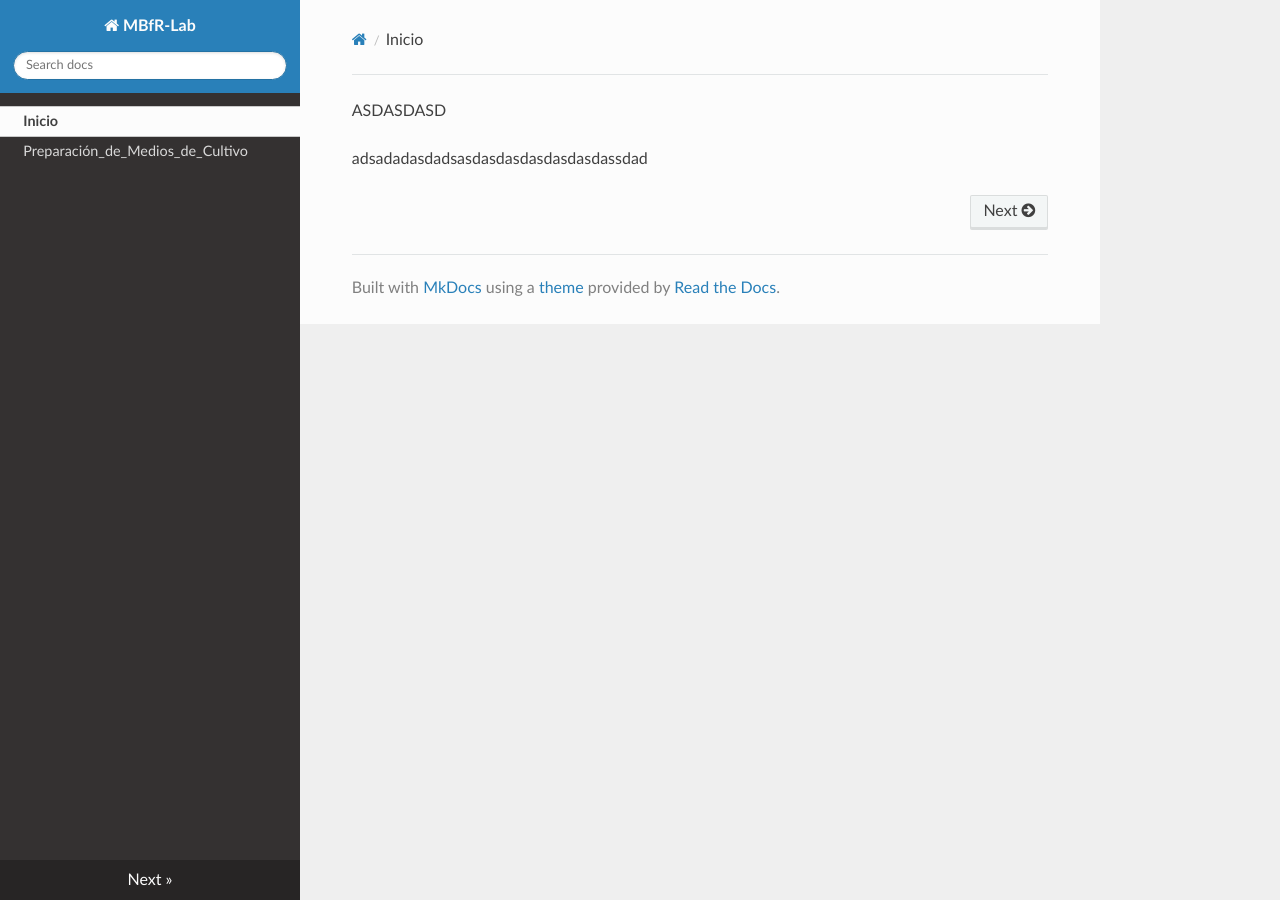
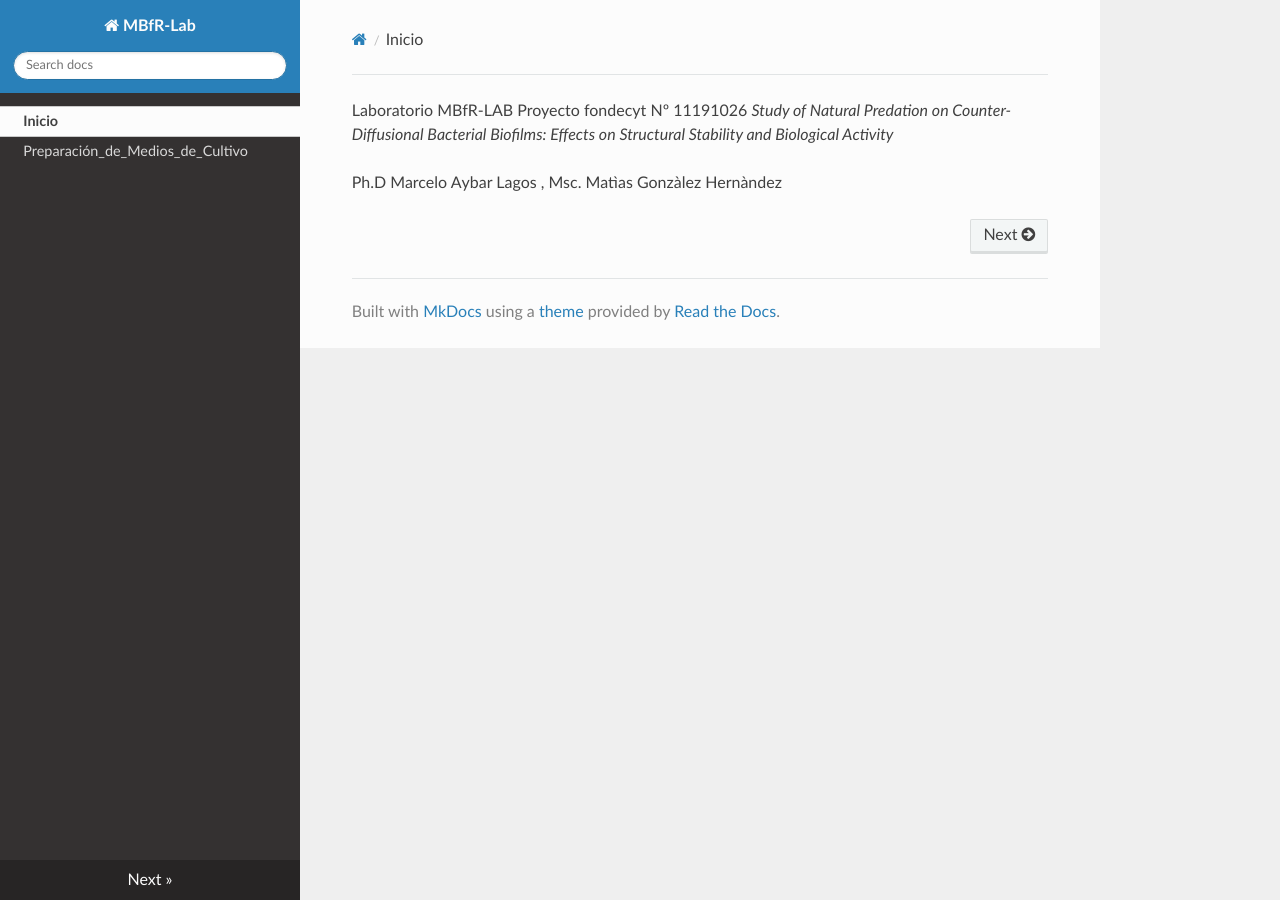
Before and after one commit to Eulogy320/MBfR-Lab, an MkDocs documentation site: the page built from docs/index.md, in a window 1280 px wide. Built offline with MkDocs 1.6.1, drawn with Linux system fonts in a browser that asks for light colours; nearby versions of some CDN libraries.

Commit message:
Update index.md

```diff
--- a/docs/index.md
+++ b/docs/index.md
@@ -1,5 +1,7 @@
 
+Laboratorio MBfR-LAB
+Proyecto fondecyt Nº 11191026
+*Study of Natural Predation on Counter-Diffusional Bacterial Biofilms: Effects on Structural
+Stability and Biological Activity*
 
-ASDASDASD
-
-adsadadasdadsasdasdasdasdasdasdassdad
+Ph.D Marcelo Aybar Lagos , Msc. Matìas Gonzàlez Hernàndez
```
